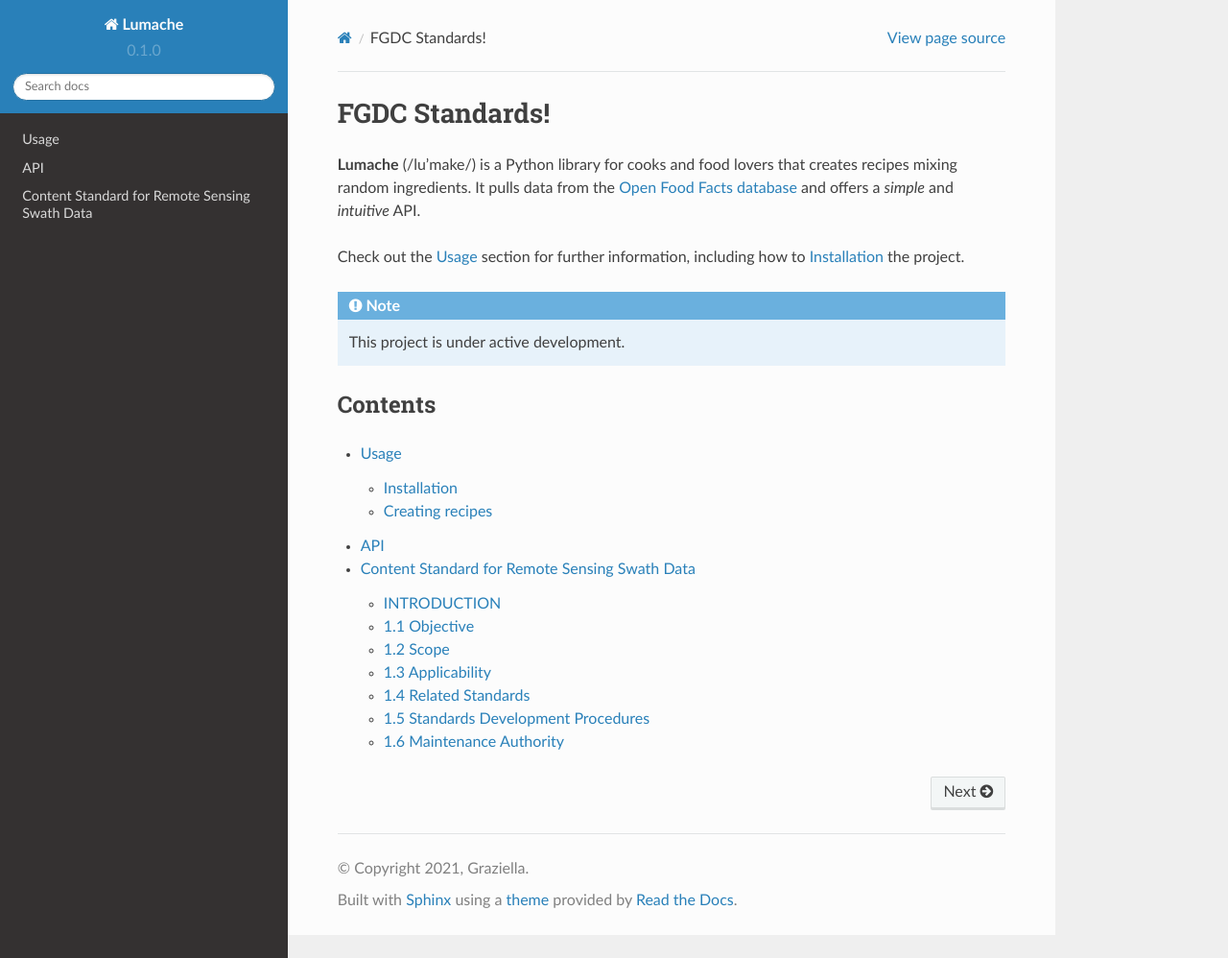
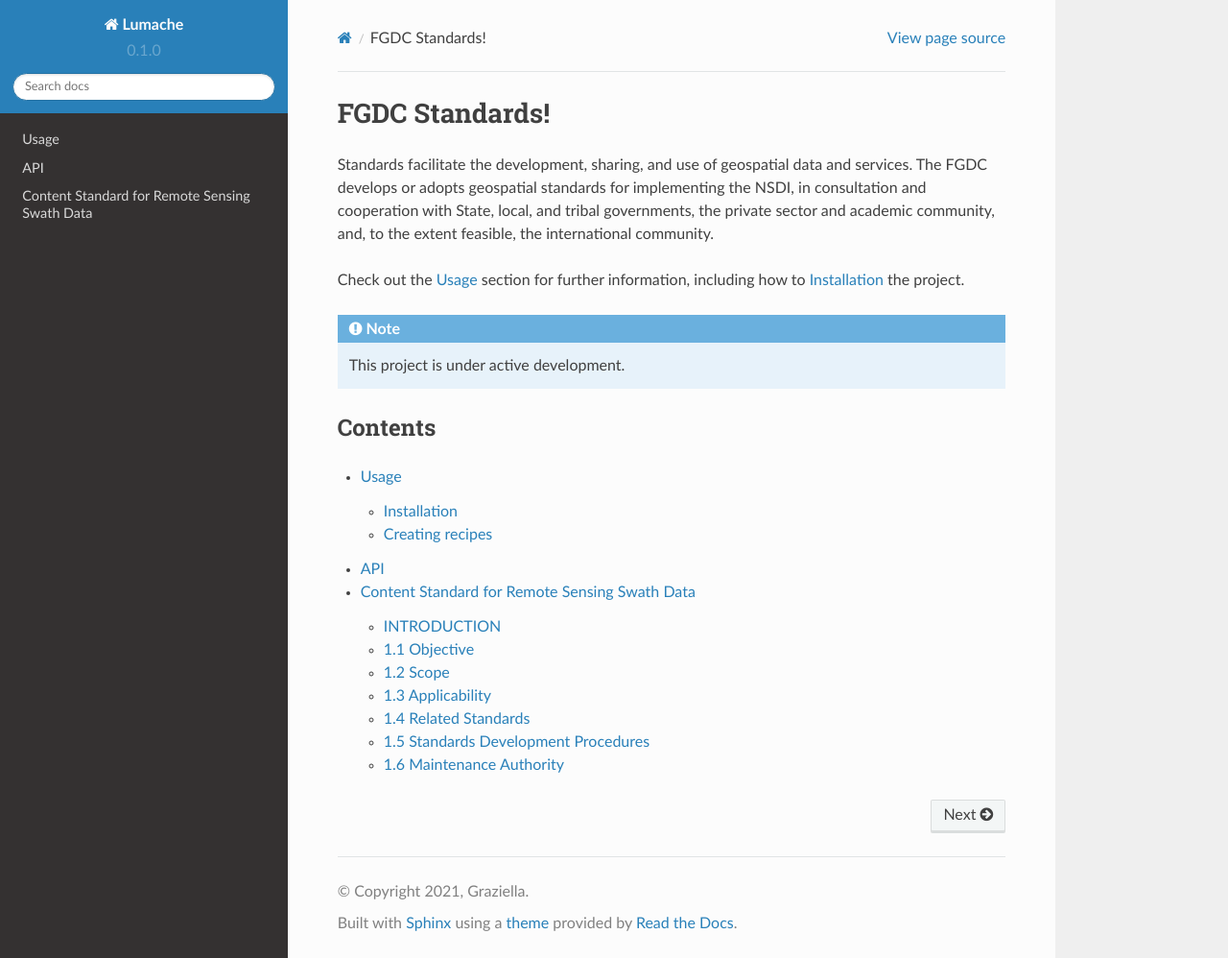
Before and after one commit to fgdcgov/sdi, a Sphinx documentation site: the page built from docs/source/index.rst, in a window 1280 px wide and 998 px high. Shown: the whole window at 96% size. Built offline with Sphinx 7.4.7 and the Read the Docs theme 2.0.0, drawn with Linux system fonts in a browser that asks for light colours.

Commit message:
Update index.rst

```diff
--- a/docs/source/index.rst
+++ b/docs/source/index.rst
@@ -1,10 +1,7 @@
 FGDC Standards!
 ===================================
 
-**Lumache** (/lu'make/) is a Python library for cooks and food lovers
-that creates recipes mixing random ingredients.
-It pulls data from the `Open Food Facts database <https://world.openfoodfacts.org/>`_
-and offers a *simple* and *intuitive* API.
+Standards facilitate the development, sharing, and use of geospatial data and services. The FGDC develops or adopts geospatial standards for implementing the NSDI, in consultation and cooperation with State, local, and tribal governments, the private sector and academic community, and, to the extent feasible, the international community.
 
 Check out the :doc:`usage` section for further information, including
 how to :ref:`installation` the project.
```
